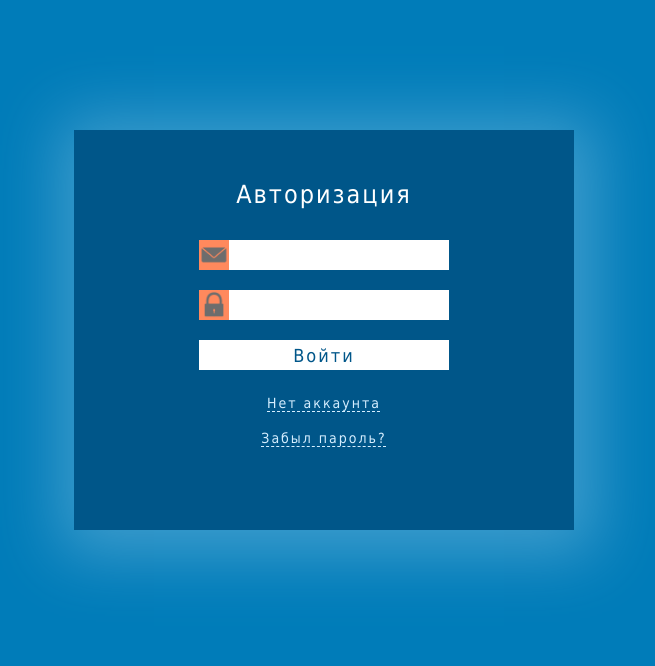
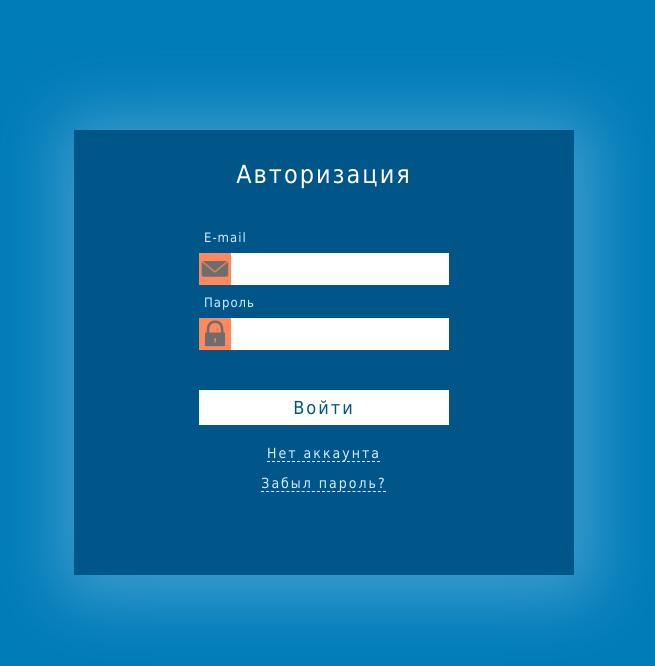
Before and after one commit to marina-gri/marathon_manager, a Django app: page /login/ in a window 1280 px wide. Shown: the top 666 px of the page, without its empty margins (316-971 px from the left). Run offline with Django 5.2, Linux system fonts and the light colour scheme; some libraries are stand-ins or nearby versions.

Commit message:
v0.1.1 - fixed the availability of input fields for apple devices

```diff
--- a/manager/static/manager/css/autorization.css
+++ b/manager/static/manager/css/autorization.css
@@ -2,6 +2,7 @@
 	background: #007cb9;
 	margin: 0px;
     padding: 0px;
+    overflow: auto;
 }
 
 .autorization {
@@ -12,25 +13,61 @@
 	padding-bottom: 70px;
 	margin-right: auto;
     margin-left: auto;
+    margin-bottom: 130px;
     display: flex;
 	flex-direction: column;
 	box-shadow: 4px 6px 62px 19px rgba(213, 238, 255, 0.29);
+	font-family: Tahoma, sans-serif;
 }
 
 .autorization-form {
-	height: 30px;
+	height: calc(30px + 25px);
 	width: 250px;
-	box-sizing: border-box;
 	display: flex;
-	flex-direction: row;
-	margin-top: 20px;
+	flex-direction: column;
 	margin-right: auto;
     margin-left: auto;
     overflow: hidden;
+    margin-bottom: 10px;
 }
 
-.autorization-form.title {
-	margin-bottom: 10px;
+
+.autorization-form.button {
+	margin-top: 30px;
+	margin-bottom: 20px;
+	height: 35px;
+	padding-bottom: 0px;
+}
+
+.title {
+	margin-bottom: 15px;
+}
+
+
+.caption-block {
+	width: 100%;
+	padding-bottom: 5px;
+}
+
+.caption {
+	font-size: 13px;
+	color: #d5eeff;
+	letter-spacing: 1px;
+	margin: 0;
+	padding-left: 5px;
+}
+
+
+
+.input-block {
+	display: flex;
+	flex-direction: row;
+	height: 32px;
+}
+
+.autorization-image {
+	height: 100%;
+	width: auto;
 }
 
 img {
@@ -42,17 +79,23 @@
 .input-field-style {
 	border: none;
 	line-height: 30px;
+	height: 100%;
+	font-size: 15px;
 	width: 220px;
+}
 
-}
+
+
 
 .autorization-form.link {
 	border: none;
 	line-height: 30px;
 	cursor: pointer;
-	display: inline-block;
+	display: flex;
+	align-items: center;
+    justify-content: center;
 	box-sizing: border-box;
-	margin-top: 0;
+	margin: 0;
 	background: #fff;
 	text-align: center;
 	text-decoration: none;
@@ -60,10 +103,6 @@
 	font-size: 18px;
 	letter-spacing: 2px;
 	color: #005689;
-}
-
-.autorization-form.button {
-	margin-bottom: 20px;
 }
 
 .autorization-form.create-recover-account {
@@ -101,19 +140,9 @@
 	text-decoration: none;
 }
 
-.autorization-form:not(.active):hover {
-	box-shadow: 0px 0px 38px 3px rgba(213, 238, 255, 0.3);
-}
 
-.autorization-form.link:not(.active):focus {
-	box-shadow: inset 0px -49px 19px 13px rgba(000, 238, 255, 0.4);
-}
 
-.autorization-form.create-recover-account:not(.active):hover {
-	box-shadow: none;
-}
-
-.autorization-form.title:not(.active):hover {
+.autorization-form.create-recover-account:hover {
 	box-shadow: none;
 }
 
@@ -121,6 +150,14 @@
 	outline: none;
 }
 
+.autorization-form.button:hover {
+	box-shadow:  0px 0px 38px 3px rgba(213, 238, 255, 0.3);
+}
+
 .account:hover {
 	text-shadow: 0px 3px 10px rgba(213, 238, 255, 0.5);
 }
+
+input:hover {
+	box-shadow: inset 0px -10px 23px rgba(213, 238, 255, 1);
+}
--- a/manager/templates/manager/autorization.html
+++ b/manager/templates/manager/autorization.html
@@ -6,7 +6,7 @@
 	<meta charset="utf-8">
 	<meta name="viewport" content="width=device-width, initial-scale=1">
 	<link rel="stylesheet" href="{% static 'manager/css/autorization.css' %}">
-    <script src="https://cdn.jsdelivr.net/npm/sweetalert2@11"></script>
+    <script src="{% static 'manager/js/sweetalert.js' %}"></script>
 	<title>Авторизация</title>
 </head>
 <body>
@@ -19,35 +19,47 @@
 				<p class="form-title">Авторизация</p>
 			</div>
 
-			<div class="autorization-form">
+
+			<div class="autorization-form" id="email-container">
+                <div class="input-block caption-block">
+                    <p class="caption">E-mail</p>
+                </div>
+                <div class="input-block common-block">
                     <div class="autorization-image">
-					<img src="{% static 'manager/images/mail.png' %}" alt="">
+                        <img src="{% static 'manager/images/mail.png' %}" alt="Email Icon">
                     </div>
-				<div class=input-field>
-					<input class=input-field-style type="email" name="email" id="email">
+                    <div class="input-field">
+                        <input class="input-field-style" type="text" name="email" id="email">
+                    </div>
                 </div>
             </div>
 
-			<div class="autorization-form">
+            <div class="autorization-form" id="password1-container">
+                <div class="input-block caption-block">
+                    <p class="caption">Пароль</p>
+                </div>
+                <div class="input-block common-block">
                     <div class="autorization-image">
-					<img src="{% static 'manager/images/password.png' %}" alt="">
+                        <img src="{% static 'manager/images/password.png' %}" alt="Password Icon">
                     </div>
-				<div class=input-field>
-					<input class=input-field-style type="password" name="password" id="password">
+                    <div class="input-field">
+                        <input class="input-field-style" type="password" name="password" id="password">
                     </div>
                 </div>
+            </div>
+
 
 			<div class="autorization-form button">
 				<button type="submit" class="autorization-form link">Войти</button>
 			</div>
 
-			<div class="autorization-form create-recover-account">
+			<div class="create-recover-account">
 				<a class="account-link" href="{% url 'registration_page' %}">
 					<p class="account">Нет аккаунта</p>
 				</a>
 			</div>
 
-			<div class="autorization-form create-recover-account">
+			<div class="create-recover-account">
 				<a class="account-link" href="">
 					<p class="account">Забыл пароль?</p>
 				</a>
```
Also changed, not shown: manager/static/manager/css/registration.css (+6 -4 lines). Lines whose indentation alone changed are shown as unchanged.
